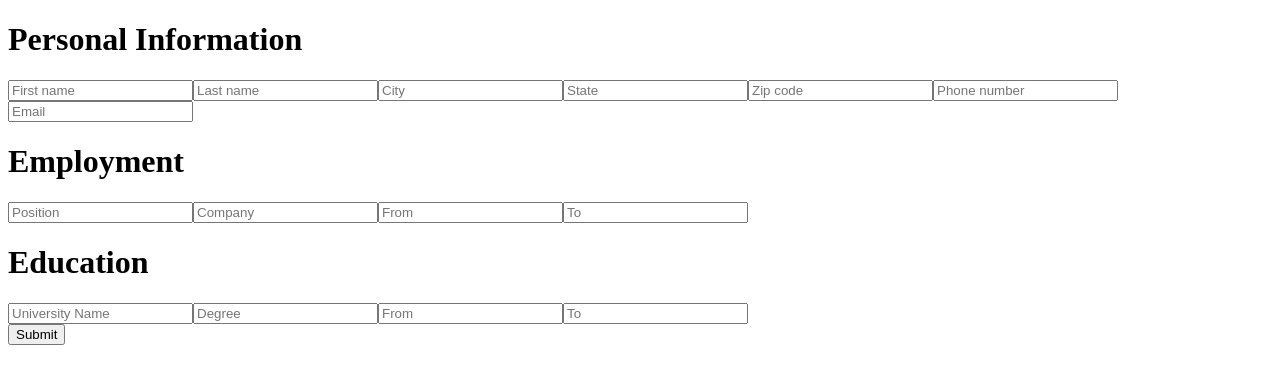
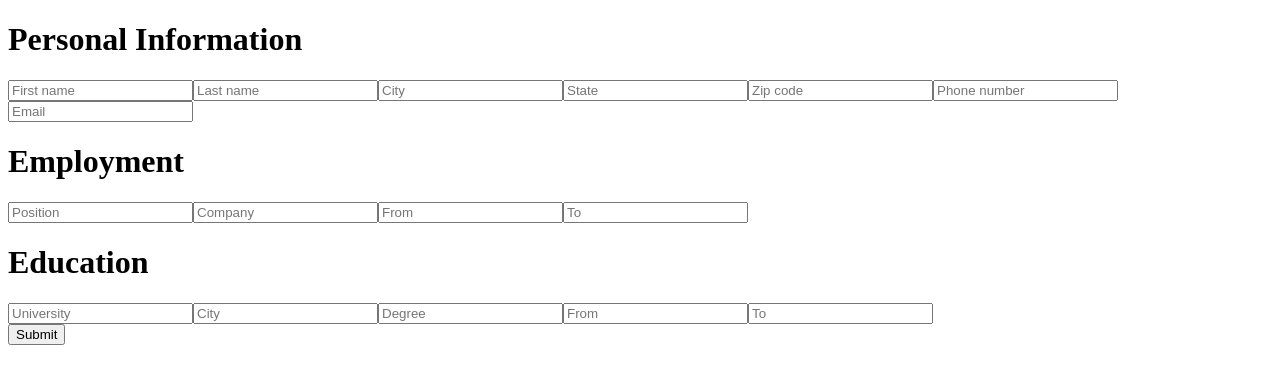
Before and after one commit to robisonwebdev/CV-Application, a React (Create React App) app: page / in a window 1280 px wide. Shown: the top 384 px of the page. Built offline with nearby package versions, Linux system fonts and the light colour scheme.

Commit message:
Added input of text for university city

```diff
--- a/src/components/EducationInformation.js
+++ b/src/components/EducationInformation.js
@@ -8,7 +8,8 @@ class EducationInformation extends Component {
     render() {
         return (
             <div id='educationInformation'>
-                <input type='text' name='university' placeholder='University Name' onChange={(e) => this.props.handleChange(e)} />
+                <input type='text' name='university' placeholder='University' onChange={(e) => this.props.handleChange(e)} />
+                <input type='text' name='universityCity' placeholder='City' onChange={(e) => this.props.handleChange(e)} />
                 <input type='text' name='degree' placeholder='Degree' onChange={(e) => this.props.handleChange(e)} />
                 <input type='text' name='attendedFrom' placeholder='From' onChange={(e) => this.props.handleChange(e)} />
                 <input type='text' name='attendedTo' placeholder='To' onChange={(e) => this.props.handleChange(e)} />
```
